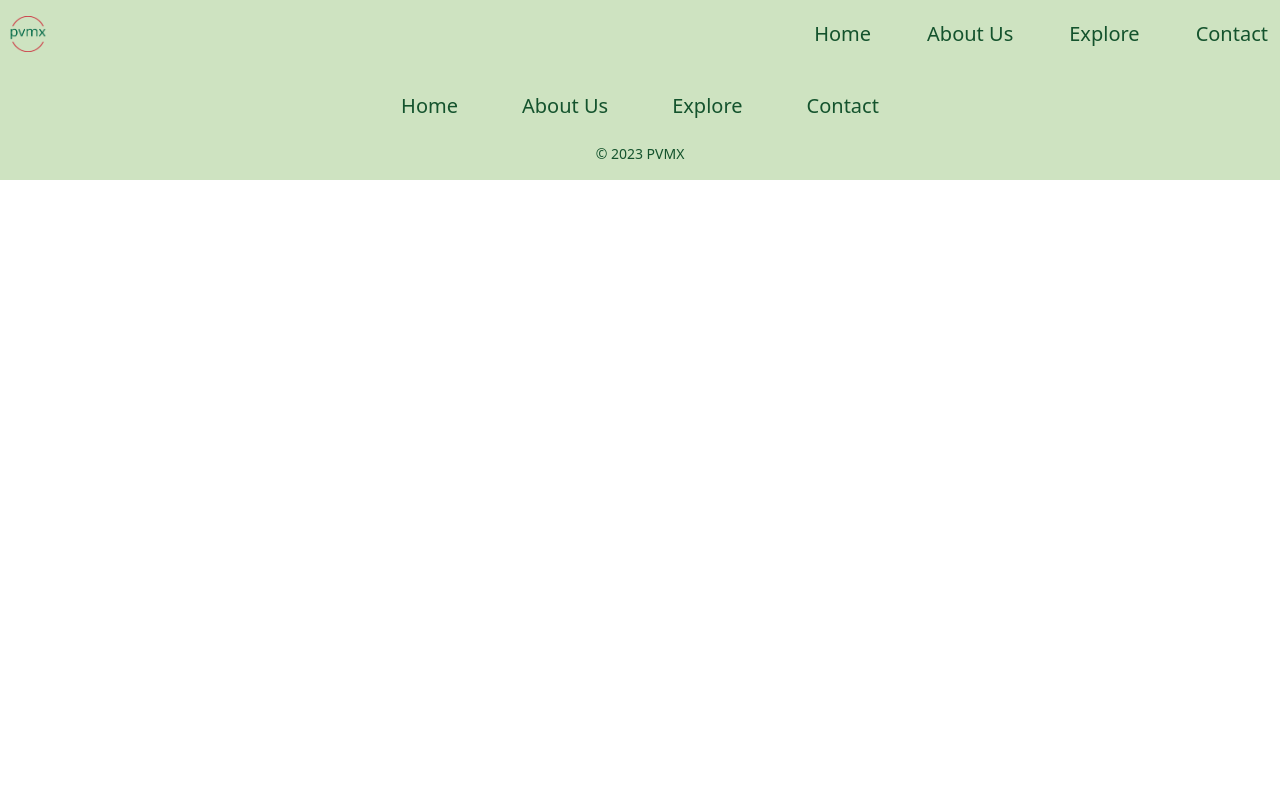
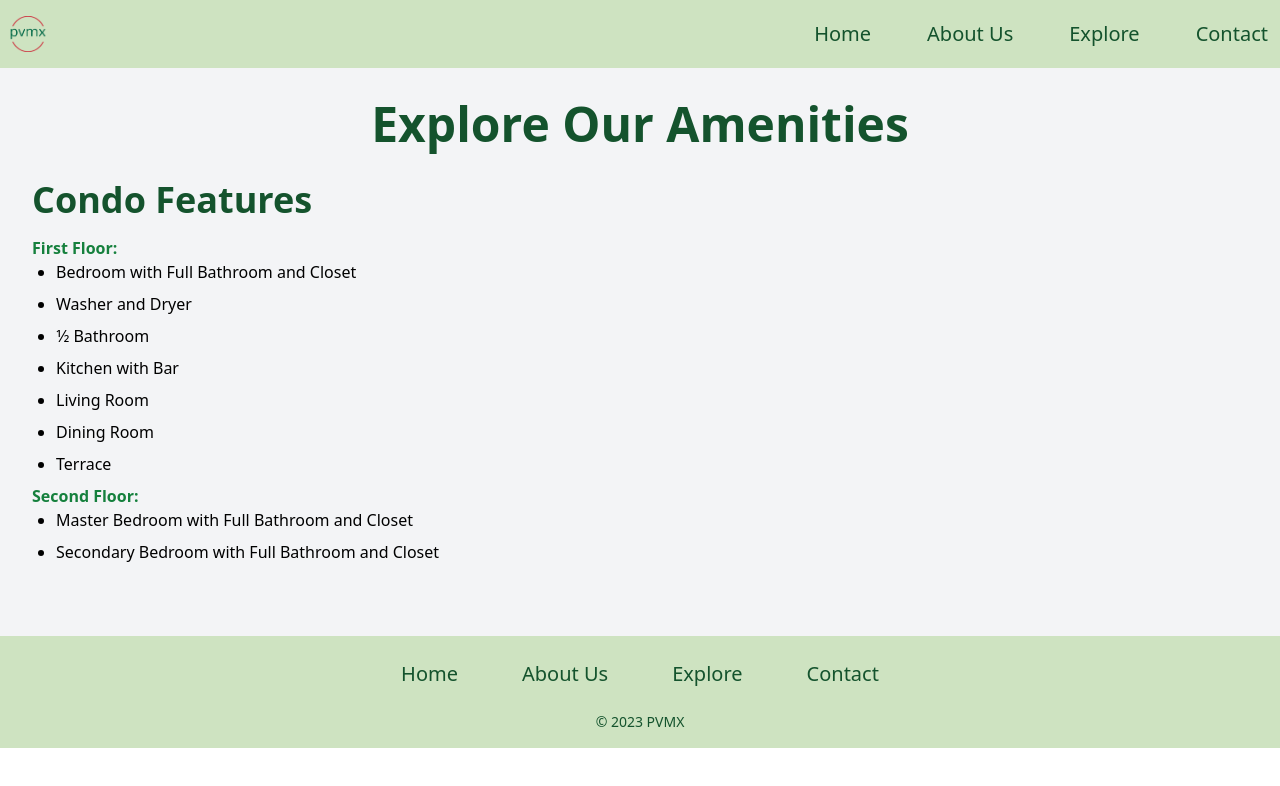
Before and after one commit to jessicamnelsonn/pvmx-website, a SvelteKit app: page /explore in a window 1280 px wide. Shown: the top 786 px of the page. Built offline with nearby package versions, Linux system fonts and the light colour scheme.

Commit message:
added explore page info and styling

```diff
--- a/src/routes/explore/+page.svelte
+++ b/src/routes/explore/+page.svelte
@@ -0,0 +1,29 @@
+<section class="py-8 px-4 lg:px-8 bg-gray-100">
+    <h2 class="text-3xl lg:text-4xl xl:text-5xl font-bold text-green-900 mb-8 text-center">Explore Our Amenities</h2>
+
+    <!-- Condo Amenities -->
+    <div class="mb-10">
+      <h3 class="text-2xl lg:text-3xl xl:text-4xl font-semibold mb-4 text-green-900">Condo Features</h3>
+      <ul class="list-disc">
+
+        <!-- First Floor -->
+        <span class="font-bold text-green-700">First Floor:</span>
+        <ul class="list-disc pl-6">
+            <li class="mb-2">Bedroom with Full Bathroom and Closet</li>
+            <li class="mb-2">Washer and Dryer</li>
+            <li class="mb-2">1⁄2 Bathroom</li>
+            <li class="mb-2">Kitchen with Bar</li>
+            <li class="mb-2">Living Room</li>
+            <li class="mb-2">Dining Room</li>
+            <li class="mb-2">Terrace</li>
+          </ul>
+
+        <!-- Second Floor -->
+          <span class="font-bold text-green-700">Second Floor:</span>
+          <ul class="list-disc pl-6">
+            <li class="mb-2">Master Bedroom with Full Bathroom and Closet</li>
+            <li class="mb-2">Secondary Bedroom with Full Bathroom and Closet</li>
+          </ul>
+      </ul>
+    </div>
+</section>
```
Also changed, not shown: static/images/swimming-pool-2.jpg (added), static/images/swimming-pool.jpg (added).
